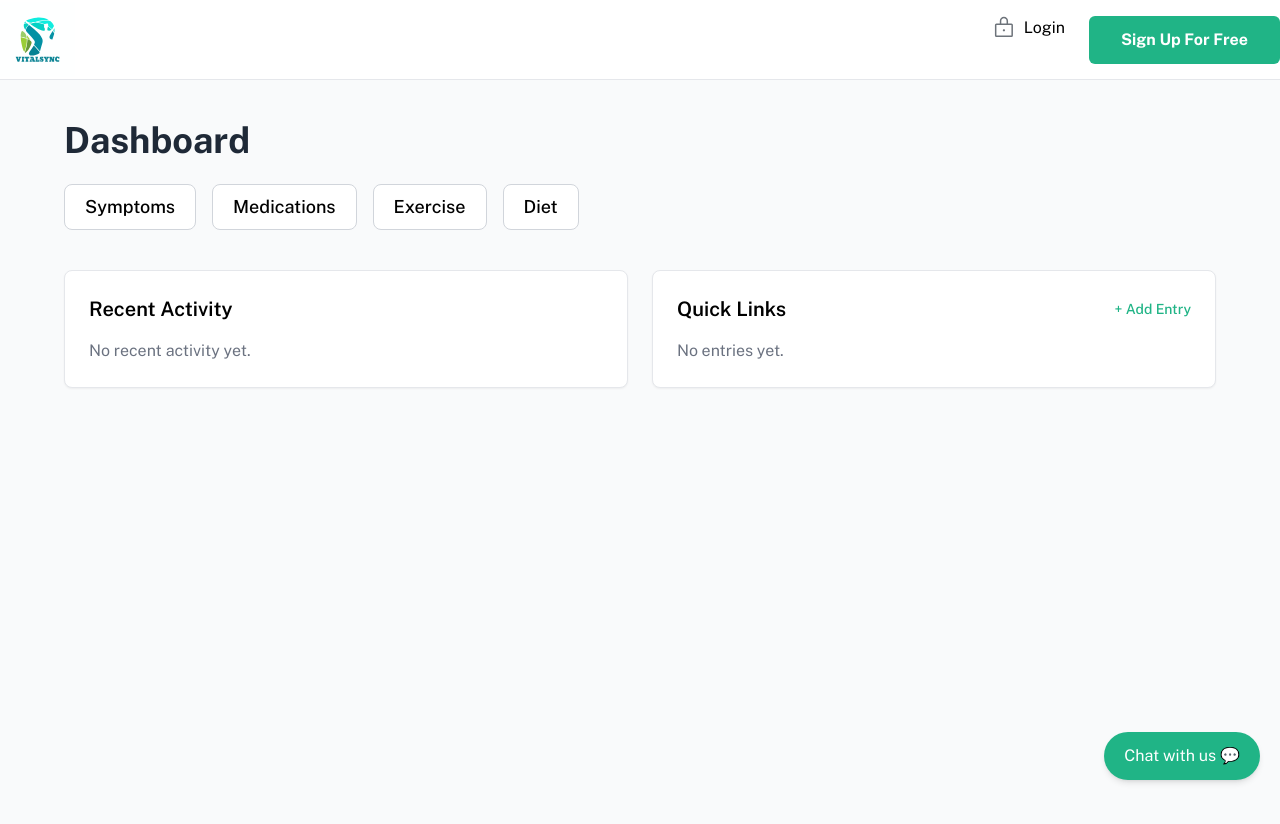
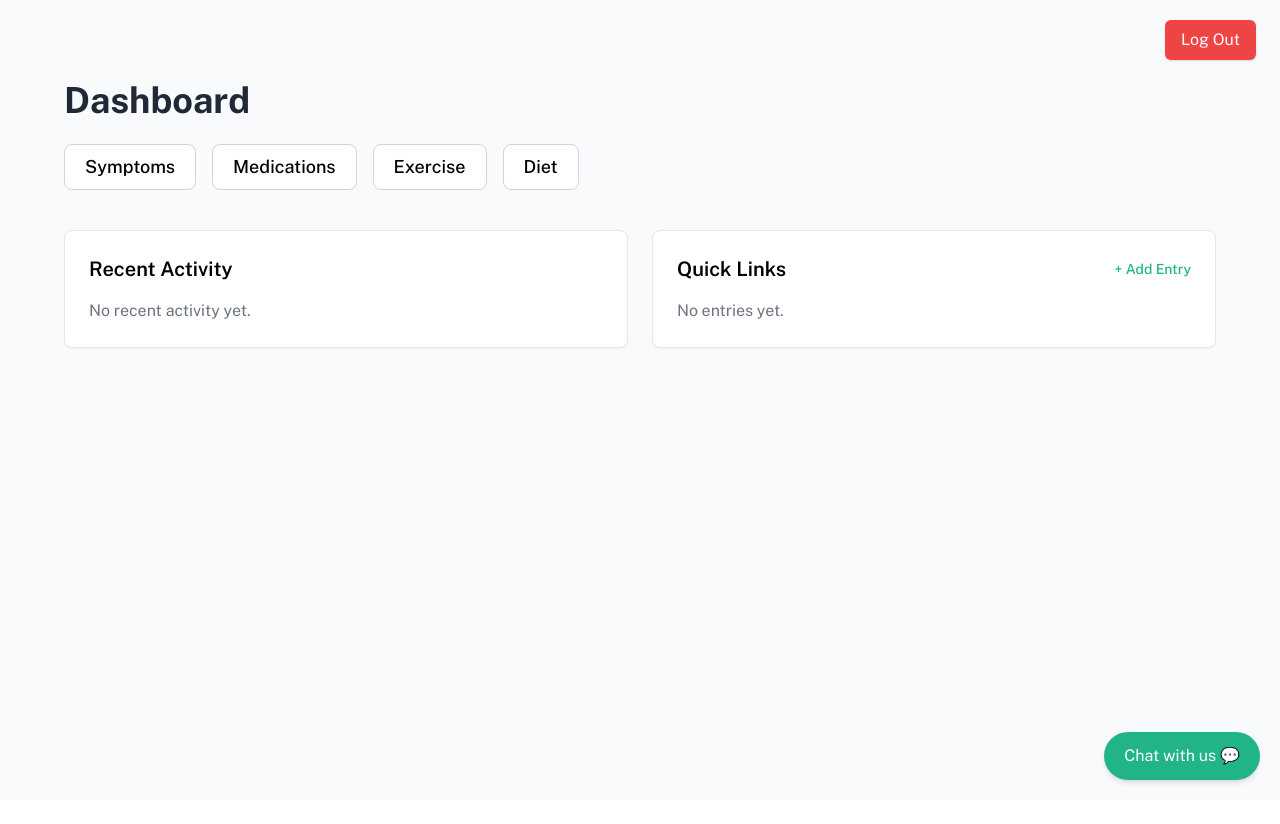
Before and after one commit to CPonce365/healthcare, a React (Vite) app: page /dashboard in a window 1280 px wide. Shown: the top 824 px of the page. After the commit the page ends 800 px from the top, so only its background shows below. Built offline with nearby package versions, Linux system fonts and the light colour scheme.

Commit message:
minor changes

```diff
--- a/src/App.jsx
+++ b/src/App.jsx
@@ -1,5 +1,5 @@
 import React from 'react';
-import { BrowserRouter as Router, Routes, Route } from 'react-router-dom';
+import { BrowserRouter as Router, Routes, Route, useLocation } from 'react-router-dom';
 import { Hero, Navbar, Companies, Feedback, Footer } from './components';
 import Login from './components/Login';
 import Signup from './components/SignUp';
@@ -8,25 +8,39 @@ import IntakeForm from './components/IntakeForm';
 import { FormProvider } from './components/FormContext';
 import './App.css';
 
-const App = () => {
+const AppContent = () => {
+  const location = useLocation();
+  const hideNavbar = location.pathname.startsWith('/dashboard');
+
   return (
-    <Router>
-      <FormProvider>
-        <Navbar />
+    <>
+      {!hideNavbar && <Navbar />}
       <Routes>
-          <Route path="/" element={
+        <Route
+          path="/"
+          element={
             <>
               <Hero />
               <Companies />
               <Feedback />
               <Footer />
             </>
-          } />
+          }
+        />
         <Route path="/login" element={<Login />} />
         <Route path="/signup" element={<Signup />} />
         <Route path="/dashboard" element={<Dashboard />} />
         <Route path="/intake" element={<IntakeForm />} />
       </Routes>
+    </>
+  );
+};
+
+const App = () => {
+  return (
+    <Router>
+      <FormProvider>
+        <AppContent />
       </FormProvider>
     </Router>
   );
--- a/src/components/Dashboard.jsx
+++ b/src/components/Dashboard.jsx
@@ -1,14 +1,31 @@
 import React from 'react';
 import { useFormData } from '../components/FormContext';
-import { Link } from 'react-router-dom';
-import Chatbot from './Chatbot'; // ✅ import stays
+import { Link, useNavigate } from 'react-router-dom';
+import Chatbot from './Chatbot';
 
 const Dashboard = () => {
   const { entries } = useFormData();
+  const navigate = useNavigate();
+
+  const handleLogout = () => {
+    // Clear auth token if using Firebase/Auth/etc.
+    // localStorage.removeItem('token');
+    navigate('/login');
+  };
 
   return (
     <div className="min-h-screen bg-[#f9fafb] px-6 py-10 relative">
-      <div className="max-w-6xl mx-auto">
+      {/* ✅ Log Out button in place of Navbar */}
+      <div className="absolute top-5 right-6">
+        <button
+          onClick={handleLogout}
+          className="bg-red-500 hover:bg-red-600 text-white px-4 py-2 rounded-md shadow"
+        >
+          Log Out
+        </button>
+      </div>
+
+      <div className="max-w-6xl mx-auto pt-10">
         <h1 className="text-4xl font-bold text-gray-800 mb-6">Dashboard</h1>
 
         <div className="flex flex-wrap gap-4 mb-10">
@@ -52,7 +69,6 @@ const Dashboard = () => {
         </div>
       </div>
 
-      {/* ✅ Floating Chatbot added at the bottom of Dashboard */}
       <Chatbot />
     </div>
   );
```
Lines whose indentation alone changed are shown as unchanged.
